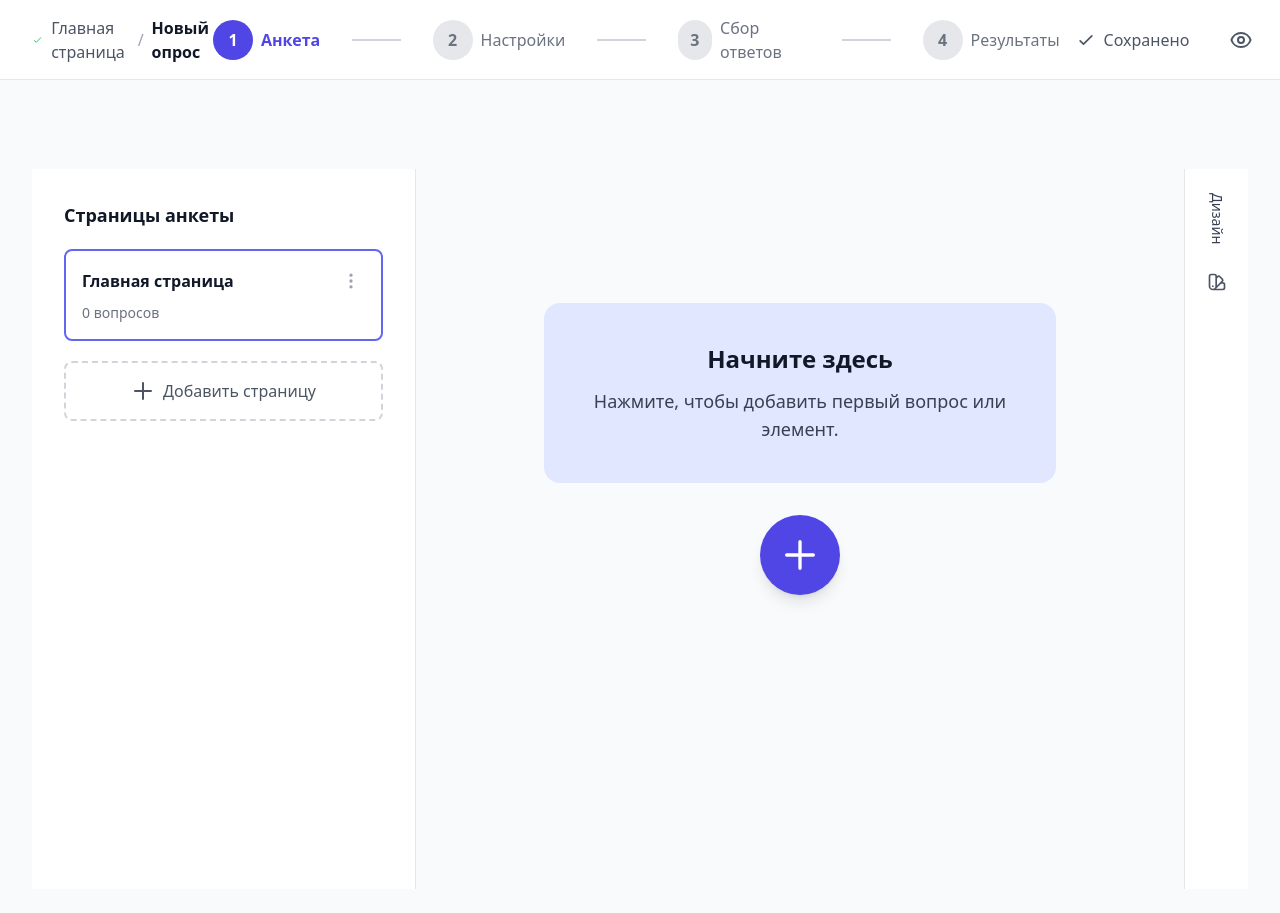
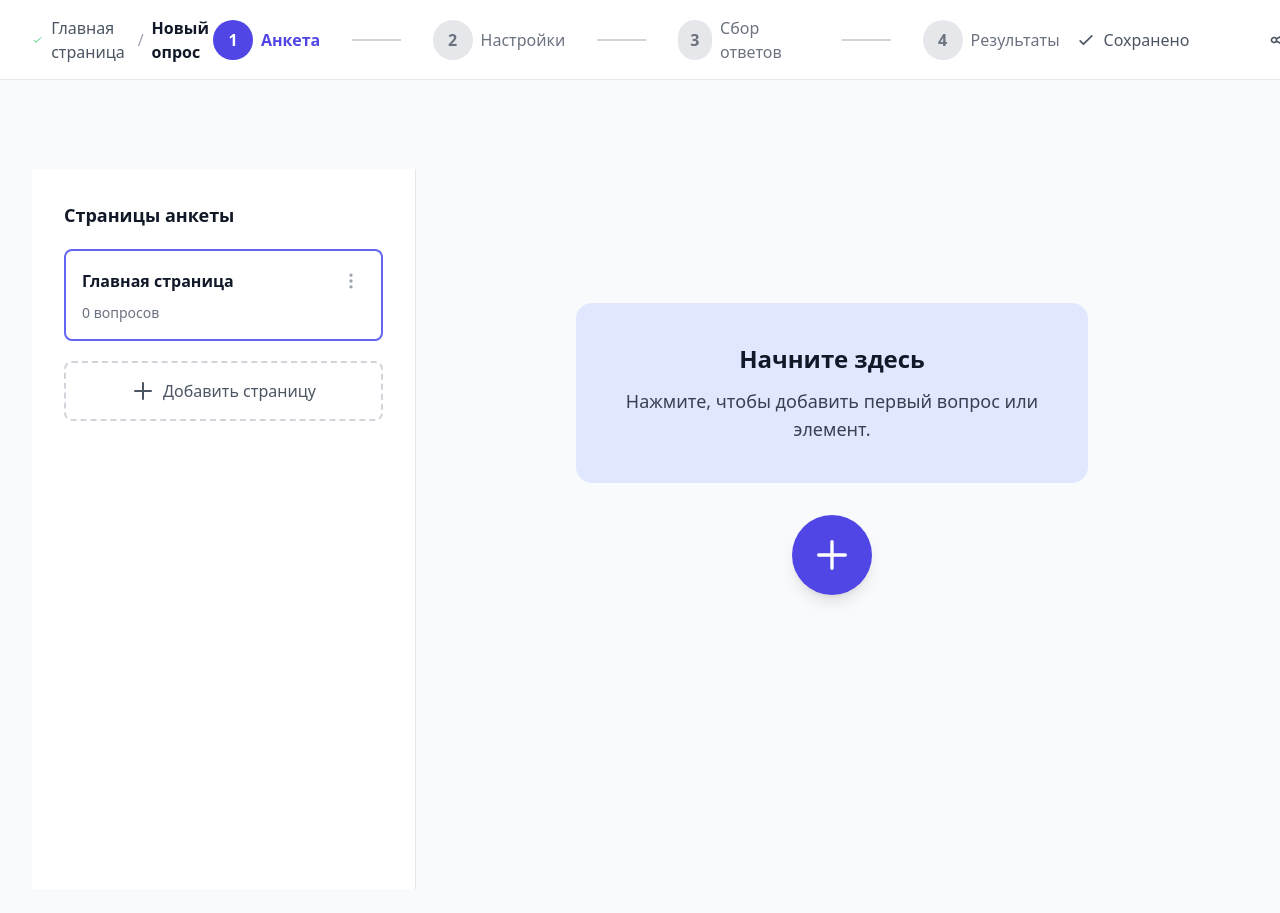
Before and after one commit to Quixar/PollStream, a Django app: page /create-survey/ in a window 1280 px wide. Run offline with Django 4.2, Linux system fonts and the light colour scheme; some libraries are stand-ins or nearby versions.

Commit message:
my current work before updating main

```diff
--- a/polls/templates/polls/create_survey.html
+++ b/polls/templates/polls/create_survey.html
@@ -54,10 +54,10 @@
       <span>Сохранено</span>
     </button>
     <button class="p-3 text-gray-600 hover:bg-gray-100 rounded-lg transition">
-      <svg class="w-6 h-6" fill="none" stroke="currentColor" viewBox="0 0 24 24">
+      {% comment %} <svg class="w-6 h-6" fill="none" stroke="currentColor" viewBox="0 0 24 24">
         <path stroke-linecap="round" stroke-linejoin="round" stroke-width="2" d="M15 12a3 3 0 11-6 0 3 3 0 016 0z"></path>
         <path stroke-linecap="round" stroke-linejoin="round" stroke-width="2" d="M2.458 12C3.732 7.943 7.523 5 12 5c4.478 0 8.268 2.943 9.542 7-1.274 4.057-5.064 7-9.542 7-4.477 0-8.268-2.943-9.542-7z"></path>
-      </svg>
+      </svg> {% endcomment %}
     </button>
     <button class="flex items-center gap-2 px-4 py-2 text-base text-gray-600 hover:bg-gray-100 rounded-lg transition">
       <svg class="w-5 h-5" fill="none" stroke="currentColor" viewBox="0 0 24 24">
@@ -120,7 +120,7 @@
   </main>
 
   <!-- Right Sidebar: Design -->
-  <aside class="w-16 bg-white border-l flex flex-col items-center py-6">
+  {% comment %} <aside class="w-16 bg-white border-l flex flex-col items-center py-6">
     <div class="writing-vertical-rl text-sm font-medium text-gray-700 mb-4">
       Дизайн
     </div>
@@ -129,7 +129,7 @@
         <path stroke-linecap="round" stroke-linejoin="round" stroke-width="2" d="M7 21a4 4 0 01-4-4V5a2 2 0 012-2h4a2 2 0 012 2v12a4 4 0 01-4 4zm0 0h12a2 2 0 002-2v-4a2 2 0 00-2-2h-2.343M11 7.343l1.657-1.657a2 2 0 012.828 0l2.829 2.829a2 2 0 010 2.828l-8.486 8.485M7 17h.01"></path>
       </svg>
     </button>
-  </aside>
+  </aside> {% endcomment %}
 
 </div>
 
```
